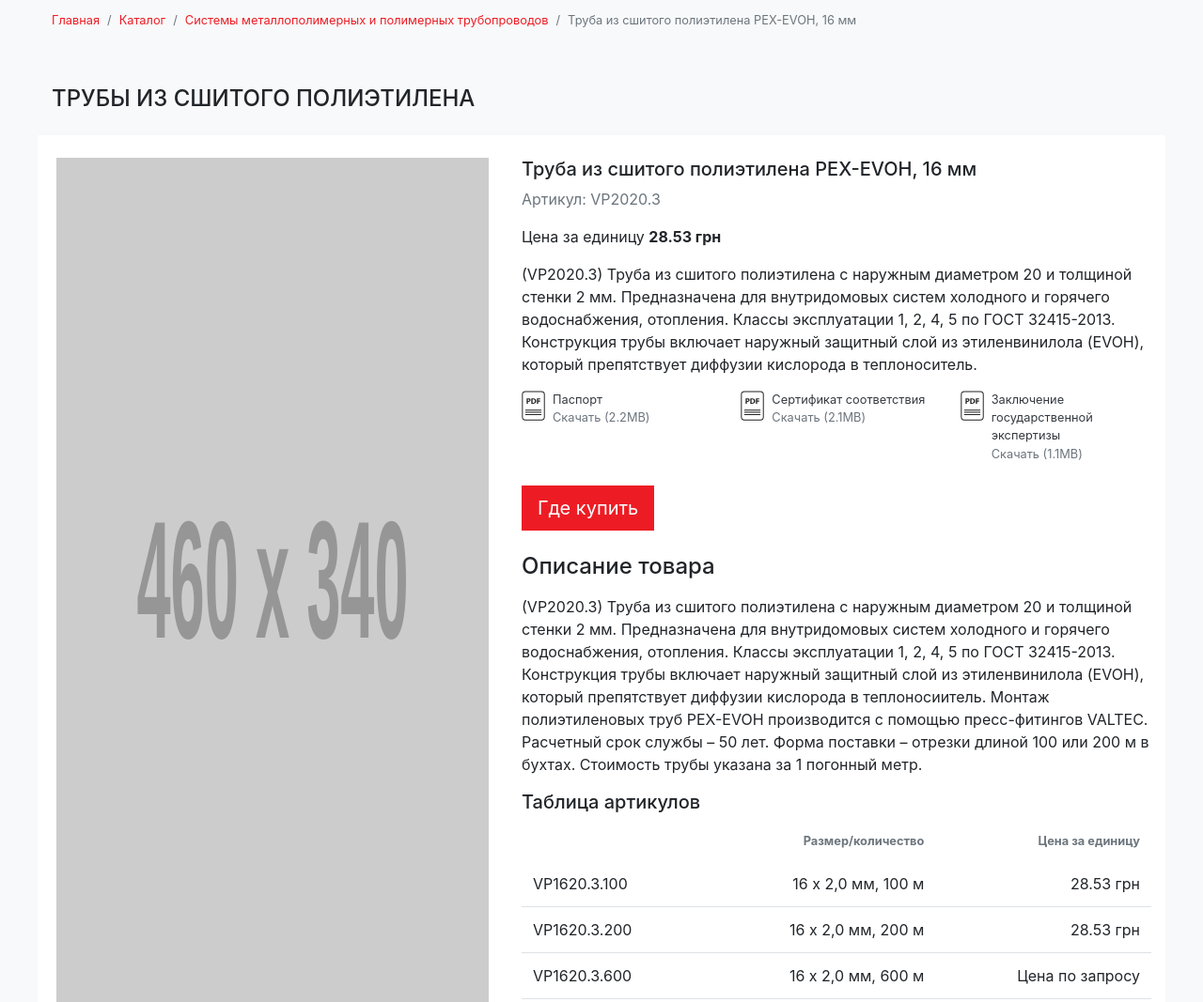
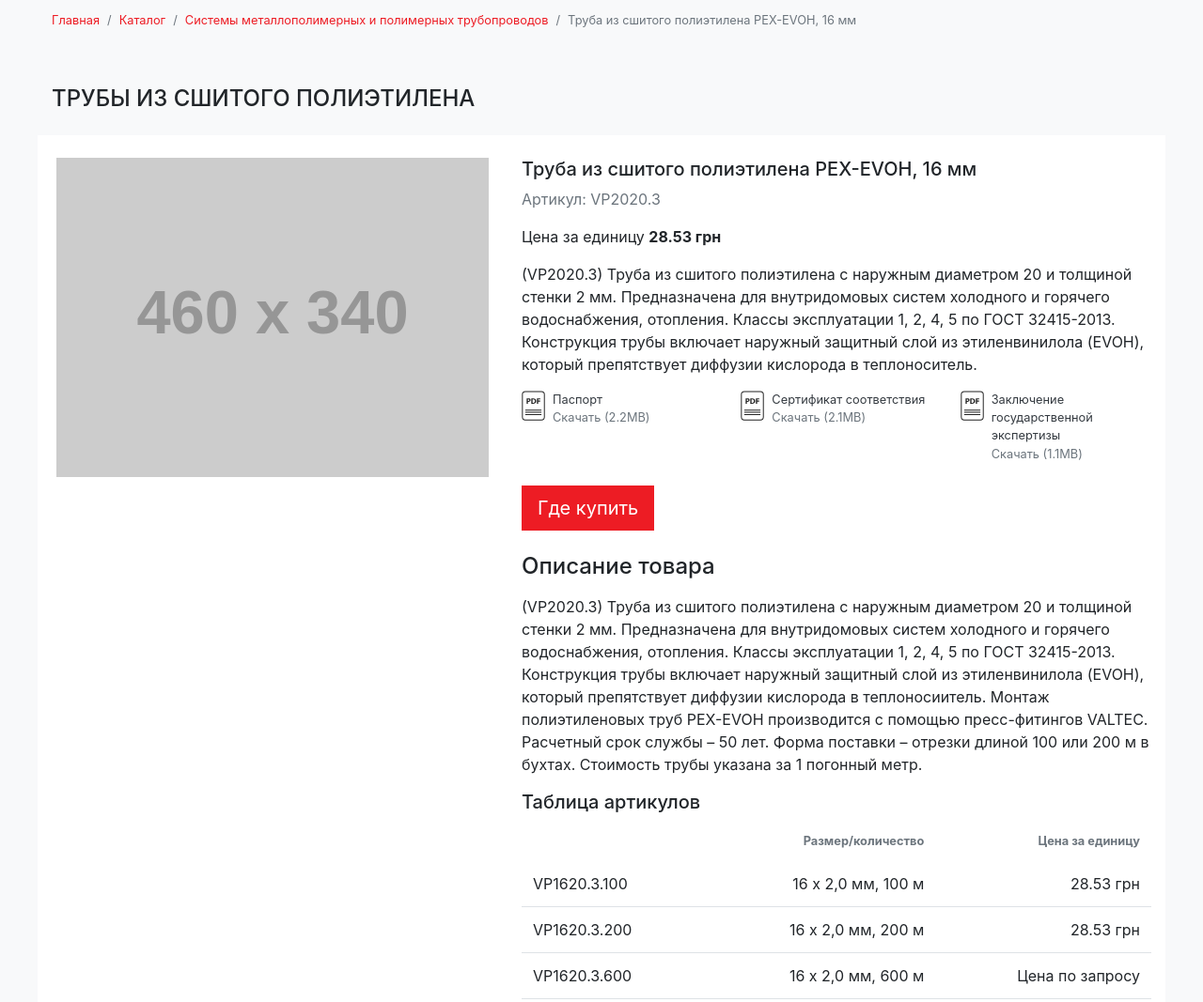
Before and after one commit to Muhammadjewel/valtec-clone, a website: page src/product.html in a window 1280 px wide. Shown: the top 1067 px of the page at 94% size. Drawn offline with nearby package versions, Linux system fonts and the light colour scheme; files that its build step writes are made by us from their sources; placeholder pictures from the web are drawn by us.

Commit message:
Fix stretching product image issue

```diff
--- a/src/product.html
+++ b/src/product.html
@@ -109,7 +109,7 @@
             </section>
           </div>
 
-          <div class="col-md-6 col-lg-5 d-flex justify-content-center">
+          <div class="col-md-6 col-lg-5 d-flex justify-content-center align-self-start">
             <img class="d-block img-fluid" src="https://placehold.it/460x340" alt="Фото товара" width="460" height="340">
           </div>
         </section>
```
